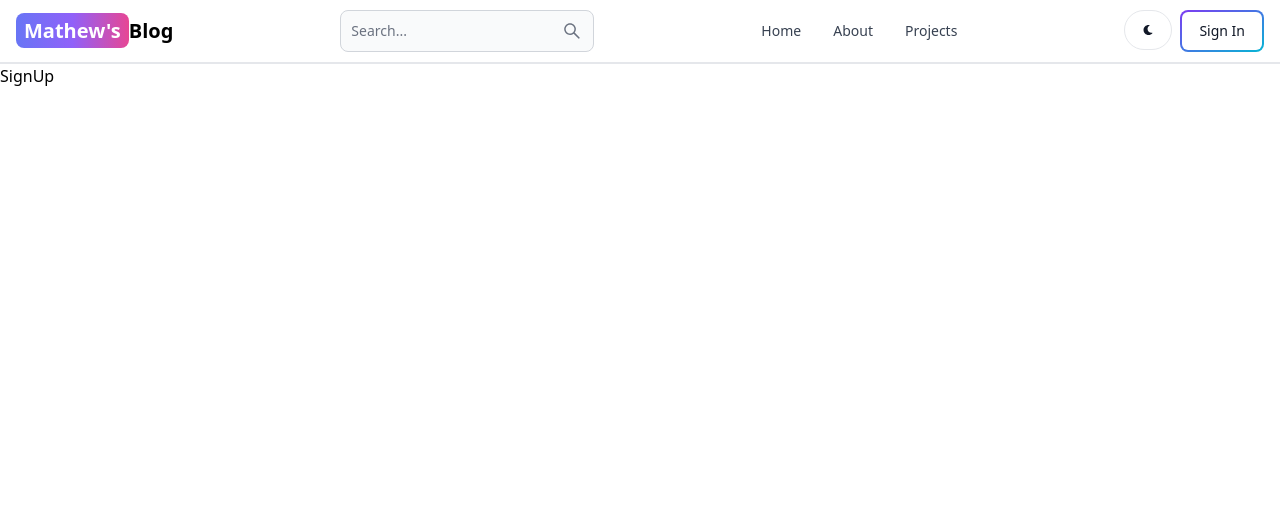
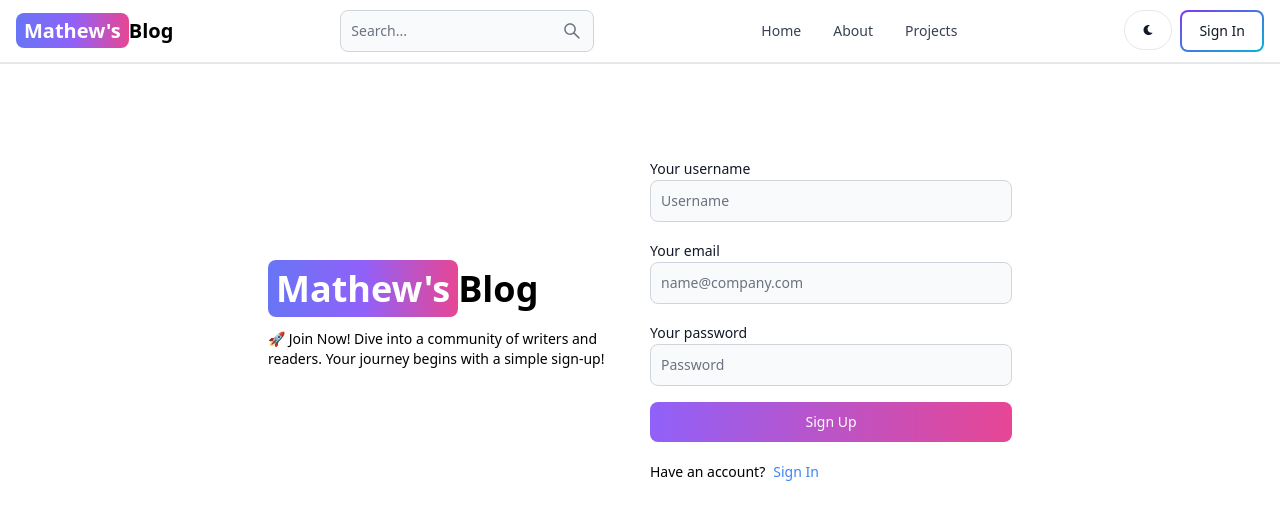
Before and after one commit to Mathew-Pio/MERN-STACK-BLOG-APP, a React (Vite) app in the folder client/: page /sign-up in a window 1280 px wide. Shown: the top 520 px of the page. Built offline with nearby package versions, Linux system fonts and the light colour scheme.

Commit message:
complete sign up page ui

```diff
--- a/client/src/pages/SignUp.jsx
+++ b/client/src/pages/SignUp.jsx
@@ -1,7 +1,48 @@
+import { Button, Label, TextInput } from 'flowbite-react'
 import React from 'react'
+import { Link } from 'react-router-dom'
 
 export default function SignUp() {
   return (
-    <div>SignUp</div>
+    <div className='min-h-screen mt-20'>
+      <div className='flex p-3 max-w-3xl mx-auto flex-col md:flex-row md:items-center gap-5'>
+        {/* left */}
+        <div className="flex-1">
+        <Link to='/' className='font-bold dark:text-white text-4xl'>
+            <span className='px-2 py-1 bg-gradient-to-r from-indigo-500 via-purple-500 to-pink-500 rounded-lg text-white'>Mathew's</span>
+            Blog
+        </Link>
+        <p className='text-sm mt-5'>
+        🚀 Join Now! Dive into a community of writers and readers. Your journey begins with a simple sign-up!
+        </p>
+        </div>
+        {/* right */}
+        <div className="flex-1">
+          <form className='flex flex-col gap-4' >
+            <div>
+              <Label value='Your username' />
+              <TextInput type='text' placeholder='Username' id='username' />
+            </div>
+            <div>
+              <Label value='Your email' />
+              <TextInput type='text' placeholder='name@company.com' id='email' />
+            </div>
+            <div>
+              <Label value='Your password' />
+              <TextInput type='text' placeholder='Password' id='password' />
+            </div>
+            <Button gradientDuoTone='purpleToPink' type='submit'>
+              Sign Up
+            </Button>
+          </form>
+          <div className="flex gap-2 text-sm mt-5">
+            <span>Have an account?</span>
+            <Link to='/sign-in' className='text-blue-500'>
+              Sign In
+            </Link>
+          </div>
+        </div>
+      </div>
+    </div>
   )
 }
```
